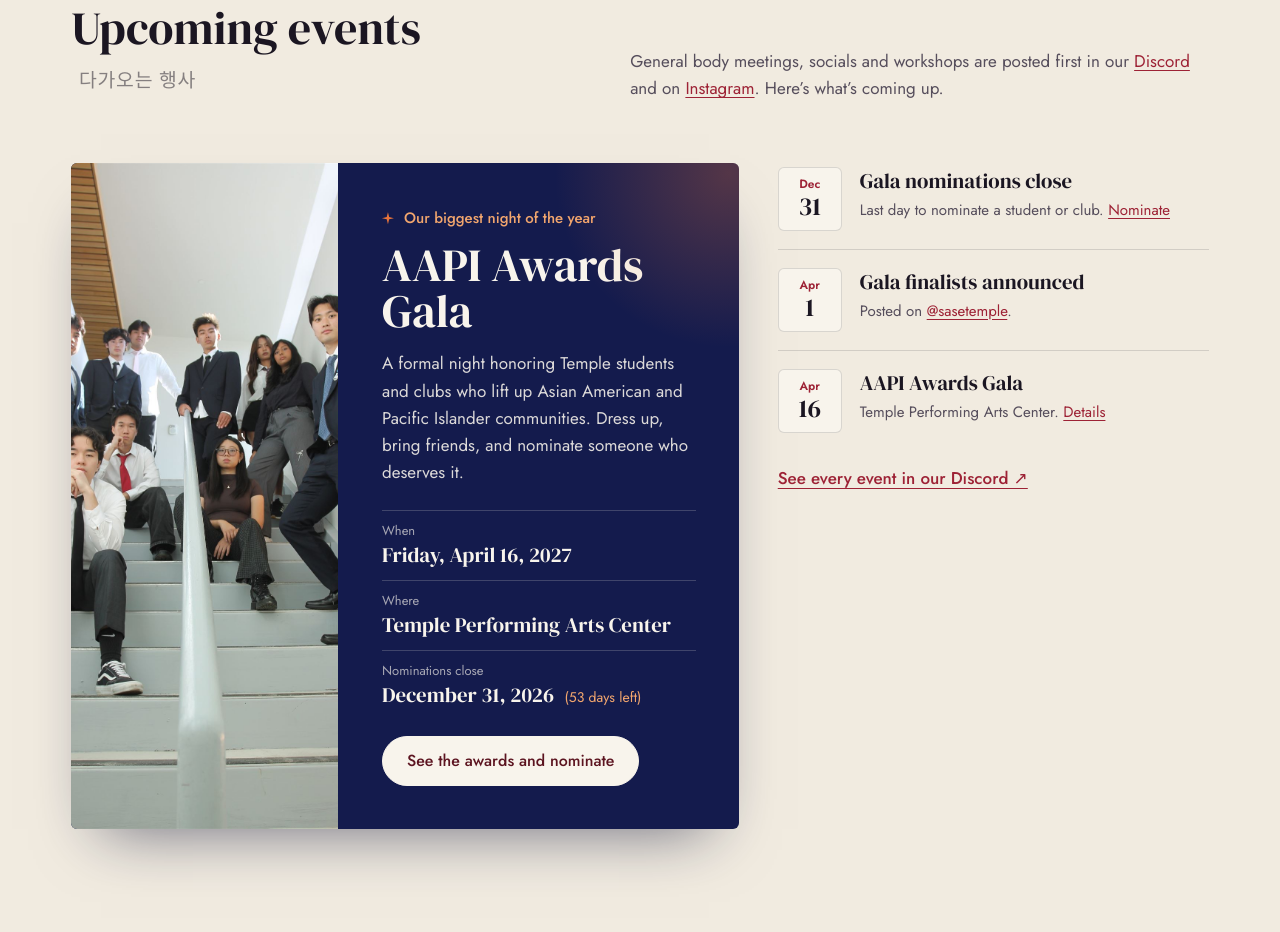
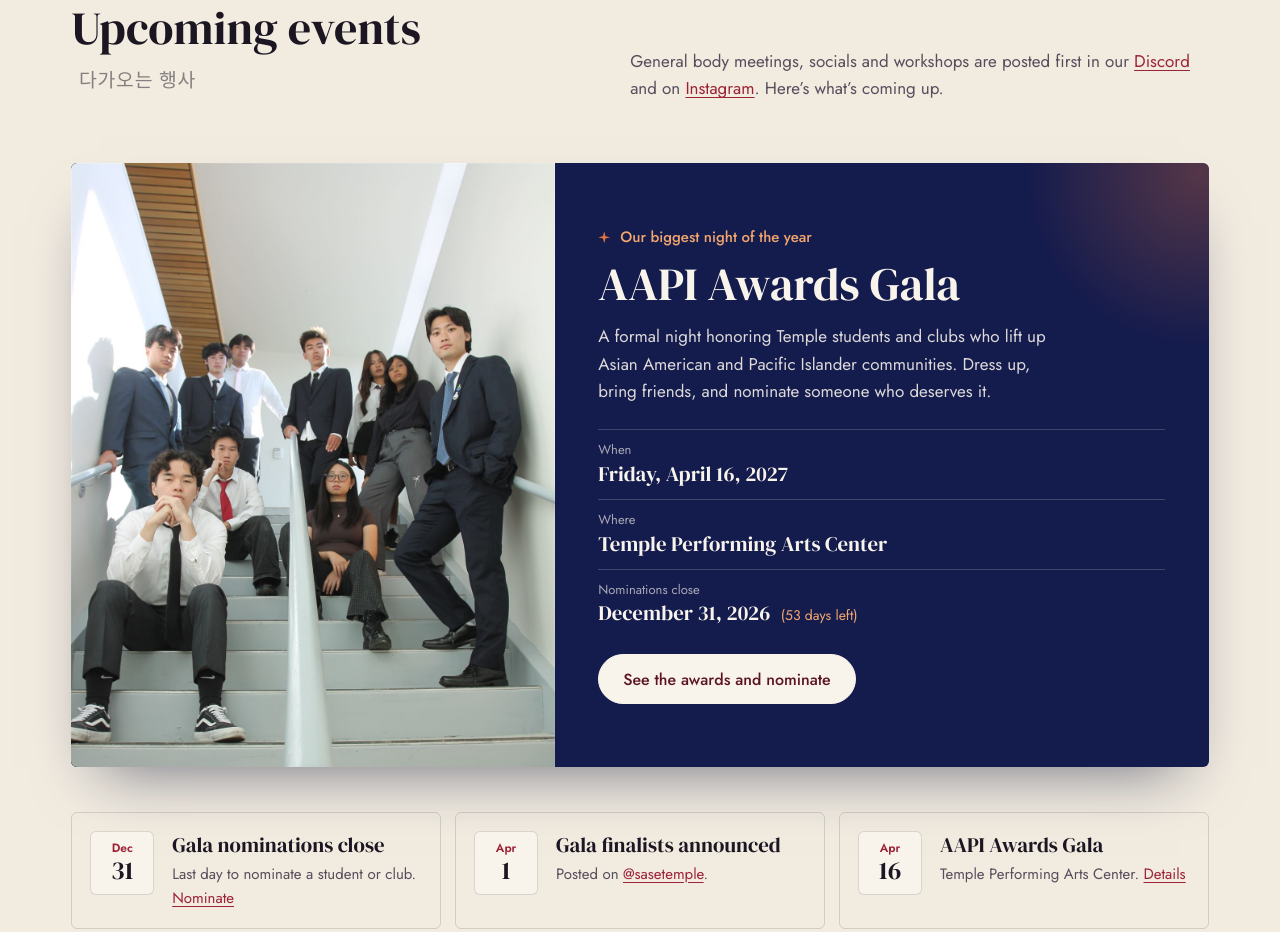
Before and after one commit to SASE-Temple/sase-temple.github.io, a plain HTML site: page index.html in a window 1280 px wide. Shown: the part 803-1735 px from the top of the page. Drawn offline with Linux system fonts and the light colour scheme.

Commit message:
Events layout: poster card, event cards grid

```diff
--- a/assets/css/styles.css
+++ b/assets/css/styles.css
@@ -211,17 +211,17 @@ p a, li a, dd a { color: var(--cherry-bright); text-underline-offset: 3px; }
 /* ---------- Upcoming events ---------- */
 
 .events-section { padding-bottom: clamp(48px, 6vw, 88px); }
-.events { display: grid; grid-template-columns: 1.55fr 1fr; gap: clamp(24px, 3vw, 40px); align-items: start; }
+.events { display: grid; grid-template-columns: minmax(0, 1fr); gap: clamp(28px, 3.5vw, 48px); }
 
 /* Featured event: the one big, can't-miss card */
 .feature {
-  display: grid; grid-template-columns: 0.8fr 1.2fr; overflow: hidden;
+  display: grid; grid-template-columns: minmax(0, 0.85fr) minmax(0, 1.15fr); overflow: hidden;
   background: var(--navy); color: var(--paper); border-radius: var(--radius);
   text-decoration: none; box-shadow: 0 30px 60px -30px rgba(13, 18, 54, 0.6);
 }
-.feature__photo { position: relative; min-height: 100%; }
-.feature__photo img { width: 100%; height: 100%; object-fit: cover; object-position: center 30%; }
-.feature__body { position: relative; padding: clamp(26px, 3.4vw, 44px); display: flex; flex-direction: column; }
+.feature__photo { position: relative; aspect-ratio: 4 / 5; background: #1f2a22; }
+.feature__photo img { width: 100%; height: 100%; object-fit: cover; object-position: center top; display: block; }
+.feature__body { position: relative; padding: clamp(26px, 3.4vw, 48px); display: flex; flex-direction: column; justify-content: center; }
 .feature__body::before {
   content: ""; position: absolute; width: 380px; height: 380px; right: -180px; top: -180px; border-radius: 50%;
   background: radial-gradient(circle, rgba(232, 116, 59, 0.3), rgba(232, 116, 59, 0) 65%); pointer-events: none;
@@ -238,12 +238,11 @@ p a, li a, dd a { color: var(--cherry-bright); text-underline-offset: 3px; }
 .feature:hover .feature__cta { background: var(--ember-soft); border-color: var(--ember-soft); color: var(--ink); }
 
 /* Dated list of everything else */
-.events__list { list-style: none; margin: 0; padding: 0; }
-.event { display: grid; grid-template-columns: 64px 1fr; gap: 18px; padding: 18px 0; border-top: 1px solid var(--rule); }
-.event:first-child { border-top: 0; padding-top: 4px; }
+.events__list { list-style: none; margin: 0; padding: 0; display: grid; grid-template-columns: repeat(auto-fill, minmax(290px, 1fr)); gap: 14px; }
+.event { display: grid; grid-template-columns: 64px 1fr; gap: 18px; align-items: start; padding: 18px; border: 1px solid var(--rule); border-radius: var(--radius); }
 .event time {
   display: flex; flex-direction: column; align-items: center; justify-content: center;
-  height: 64px; border-radius: var(--radius); background: var(--paper); border: 1px solid var(--rule);
+  height: 64px; border-radius: var(--radius); background: var(--paper); border: 1px solid var(--rule); flex-shrink: 0;
   font-family: var(--font-display); font-size: 1.6rem; line-height: 1;
 }
 .event time span { font-family: var(--font-body); font-size: 0.75rem; font-weight: 600; color: var(--cherry-bright); margin-bottom: 4px; }
@@ -255,12 +254,8 @@ p a, li a, dd a { color: var(--cherry-bright); text-underline-offset: 3px; }
   text-underline-offset: 4px;
 }
 
-@media (max-width: 1000px) {
-  .events { grid-template-columns: 1fr; }
-}
-@media (max-width: 640px) {
+@media (max-width: 760px) {
   .feature { grid-template-columns: 1fr; }
-  .feature__photo img { aspect-ratio: 16 / 10; height: auto; }
 }
 
 /* ---------- Sections ---------- */
```
